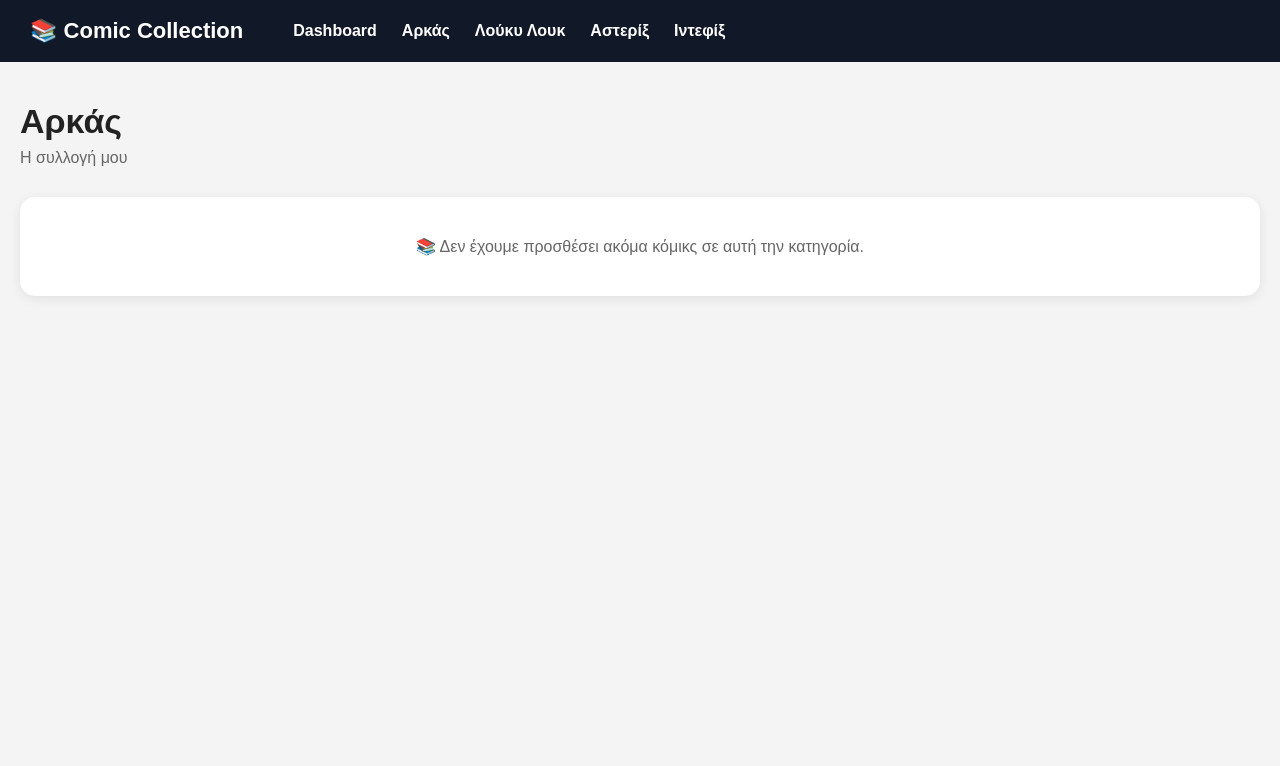
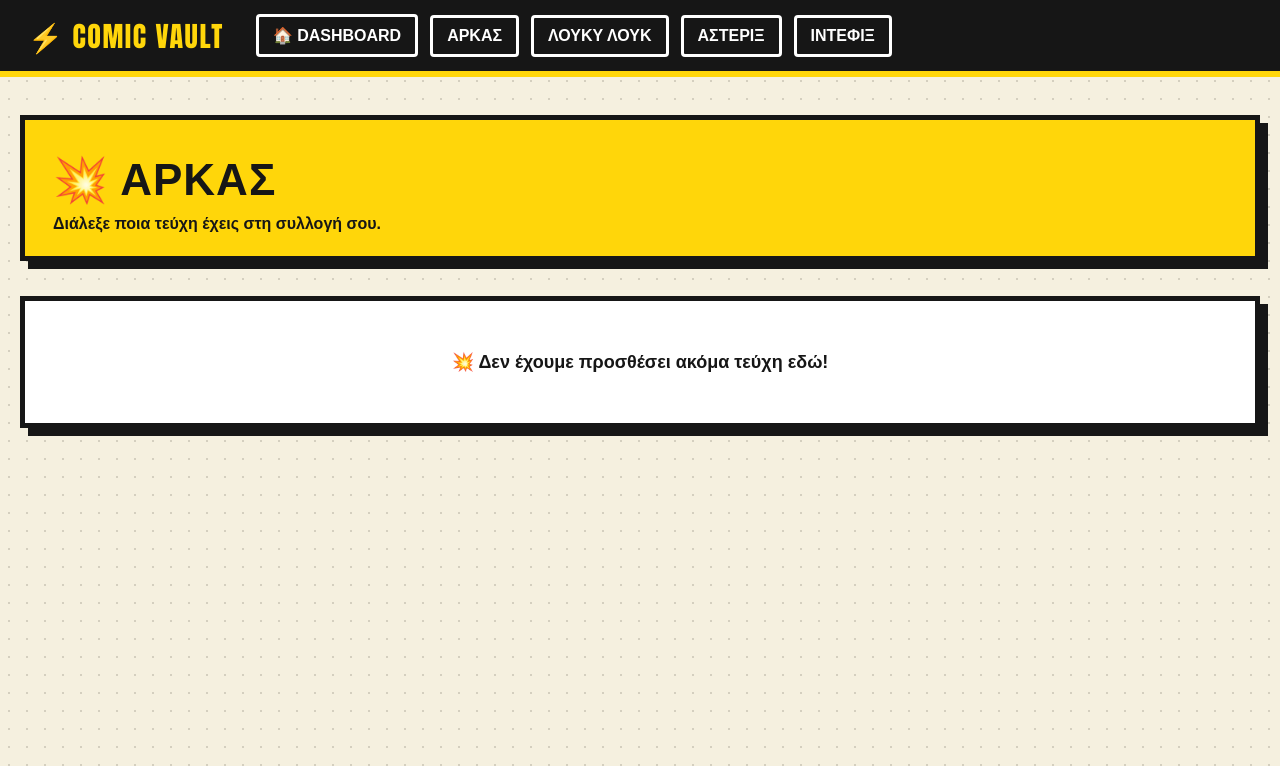
Before and after one commit to MichalisMichael26/comic-collection, a Flask app: page /category/arkas in a window 1280 px wide. Shown: the top 766 px of the page. Run offline with Flask 3, Linux system fonts and the light colour scheme.

Commit message:
Update category.html

```diff
--- a/templates/templates/category.html
+++ b/templates/templates/category.html
@@ -4,65 +4,119 @@
     <meta charset="UTF-8">
     <meta name="viewport" content="width=device-width, initial-scale=1.0">
 
-    <title>{{ category.name }} - Comic Collection</title>
+    <title>{{ category.name }} - Comic Vault</title>
 
     <style>
+
         * {
             box-sizing: border-box;
             margin: 0;
             padding: 0;
         }
 
-        body {
-            font-family: Arial, sans-serif;
-            background: #f4f4f4;
-            color: #222;
+        :root {
+            --dark: #161616;
+            --yellow: #ffd60a;
+            --red: #ff3b30;
+            --blue: #2979ff;
         }
 
+        body {
+            font-family: Arial, Helvetica, sans-serif;
+            color: var(--dark);
+
+            background-color: #f5f0df;
+            background-image:
+                radial-gradient(#d4cfbf 1.4px, transparent 1.4px);
+
+            background-size: 18px 18px;
+        }
+
+        /* NAV */
+
         nav {
-            background: #111827;
-            padding: 18px 30px;
+            background: var(--dark);
+            border-bottom: 6px solid var(--yellow);
+
+            padding: 14px 28px;
+
             display: flex;
             align-items: center;
-            gap: 25px;
+            gap: 12px;
             flex-wrap: wrap;
+
+            position: sticky;
+            top: 0;
+            z-index: 100;
         }
 
-        nav .logo {
-            color: white;
-            font-size: 22px;
-            font-weight: bold;
-            margin-right: 25px;
+        .logo {
+            color: var(--yellow);
+
+            font-family: Impact, "Arial Black", sans-serif;
+            font-size: 28px;
+
+            letter-spacing: 1.5px;
+            margin-right: 20px;
         }
 
         nav a {
             color: white;
             text-decoration: none;
+
+            font-weight: 900;
+            text-transform: uppercase;
+
+            padding: 9px 14px;
+
+            border: 3px solid white;
+            border-radius: 4px;
+
+            transition: 0.15s;
+        }
+
+        nav a:hover {
+            background: var(--yellow);
+            color: var(--dark);
+            border-color: var(--yellow);
+
+            transform: translateY(-2px);
+        }
+
+        /* PAGE */
+
+        .container {
+            max-width: 1350px;
+            margin: 38px auto;
+            padding: 0 20px 60px;
+        }
+
+        /* HEADER */
+
+        .category-header {
+            background: var(--yellow);
+
+            border: 5px solid var(--dark);
+            box-shadow: 8px 8px 0 var(--dark);
+
+            padding: 23px 28px;
+            margin-bottom: 35px;
+        }
+
+        .category-header h1 {
+            font-family: Impact, "Arial Black", sans-serif;
+            font-size: 44px;
+
+            text-transform: uppercase;
+            letter-spacing: 1px;
+        }
+
+        .category-header p {
+            margin-top: 6px;
             font-weight: bold;
         }
 
-        nav a:hover {
-            opacity: 0.75;
-        }
-
-        .container {
-            max-width: 1300px;
-            margin: 40px auto;
-            padding: 0 20px;
-        }
-
-        .header {
-            margin-bottom: 30px;
-        }
-
-        .header h1 {
-            font-size: 34px;
-            margin-bottom: 8px;
-        }
-
-        .header p {
-            color: #666;
-        }
+        /* GRID */
 
         .comics-grid {
             display: grid;
@@ -70,119 +124,200 @@
             gap: 25px;
         }
 
+        /* COMIC CARD */
+
         .comic-card {
             background: white;
-            border-radius: 15px;
+
+            border: 4px solid var(--dark);
+            box-shadow: 6px 6px 0 var(--dark);
+
             overflow: hidden;
-            box-shadow: 0 3px 12px rgba(0, 0, 0, 0.08);
+
+            transition: 0.15s;
         }
+
+        .comic-card:hover {
+            transform: translate(-3px, -3px);
+            box-shadow: 9px 9px 0 var(--dark);
+        }
+
+        /* COVER */
 
         .comic-cover {
             width: 100%;
             aspect-ratio: 3 / 4;
-            background: #e5e7eb;
+
+            background: #ddd;
+
             display: flex;
+            justify-content: center;
             align-items: center;
-            justify-content: center;
-            font-size: 50px;
+
             overflow: hidden;
+
+            font-size: 55px;
+
+            border-bottom: 4px solid var(--dark);
         }
 
         .comic-cover img {
             width: 100%;
             height: 100%;
+
             object-fit: cover;
+
             display: block;
         }
 
+        /* INFO */
+
         .comic-info {
-            padding: 15px;
+            padding: 14px;
         }
 
         .comic-number {
-            font-size: 13px;
-            color: #777;
-            margin-bottom: 5px;
+            display: inline-block;
+
+            background: var(--yellow);
+
+            border: 2px solid var(--dark);
+
+            padding: 3px 7px;
+
+            margin-bottom: 8px;
+
+            font-size: 12px;
+            font-weight: 900;
         }
 
         .comic-title {
-            font-weight: bold;
+            font-weight: 900;
+            font-size: 16px;
+
+            min-height: 45px;
+
             margin-bottom: 12px;
-            min-height: 42px;
         }
 
+        /* BUTTONS */
+
         .buttons {
-            display: flex;
-            gap: 6px;
-            flex-wrap: wrap;
+            display: grid;
+            grid-template-columns: 1fr;
+            gap: 7px;
         }
 
         .status-button {
-            border: none;
-            background: #f1f1f1;
-            padding: 8px 10px;
-            border-radius: 8px;
+            width: 100%;
+
+            border: 3px solid var(--dark);
+
+            padding: 8px;
+
+            background: white;
+
             cursor: pointer;
-            font-size: 14px;
+
+            font-weight: 900;
+
+            transition: 0.1s;
         }
 
         .status-button:hover {
-            background: #ddd;
+            background: var(--yellow);
+            transform: translate(-2px, -2px);
+            box-shadow: 3px 3px 0 var(--dark);
         }
+
+        /* EMPTY */
 
         .empty-message {
             background: white;
-            border-radius: 15px;
-            padding: 40px;
+
+            border: 5px solid var(--dark);
+            box-shadow: 8px 8px 0 var(--dark);
+
+            padding: 50px;
+
             text-align: center;
-            color: #666;
-            box-shadow: 0 3px 12px rgba(0, 0, 0, 0.08);
+
+            font-weight: bold;
+            font-size: 18px;
         }
 
+        /* RESPONSIVE */
+
         @media (max-width: 1100px) {
+
             .comics-grid {
                 grid-template-columns: repeat(4, 1fr);
             }
+
         }
 
         @media (max-width: 850px) {
+
             .comics-grid {
                 grid-template-columns: repeat(3, 1fr);
             }
+
         }
 
         @media (max-width: 600px) {
-            .comics-grid {
-                grid-template-columns: repeat(2, 1fr);
-                gap: 12px;
+
+            nav {
+                padding: 12px;
+            }
+
+            .logo {
+                width: 100%;
+                font-size: 25px;
+            }
+
+            nav a {
+                font-size: 12px;
+                padding: 7px 9px;
             }
 
             .container {
-                padding: 0 12px;
+                padding: 0 12px 40px;
             }
 
-            nav {
-                padding: 15px;
-                gap: 15px;
+            .category-header h1 {
+                font-size: 34px;
             }
 
-            nav .logo {
-                width: 100%;
+            .comics-grid {
+                grid-template-columns: repeat(2, 1fr);
+                gap: 14px;
             }
+
+            .comic-info {
+                padding: 10px;
+            }
+
+            .comic-title {
+                font-size: 14px;
+            }
+
         }
+
     </style>
 </head>
 
+
 <body>
+
 
 <nav>
 
     <div class="logo">
-        📚 Comic Collection
+        ⚡ COMIC VAULT
     </div>
 
     <a href="/">
-        Dashboard
+        🏠 Dashboard
     </a>
 
     <a href="/category/arkas">
@@ -206,21 +341,34 @@
 
 <div class="container">
 
-    <div class="header">
-        <h1>{{ category.name }}</h1>
-        <p>Η συλλογή μου</p>
+
+    <div class="category-header">
+
+        <h1>
+            💥 {{ category.name }}
+        </h1>
+
+        <p>
+            Διάλεξε ποια τεύχη έχεις στη συλλογή σου.
+        </p>
+
     </div>
 
 
     {% if comics %}
 
+
         <div class="comics-grid">
+
 
             {% for comic in comics %}
 
+
                 <div class="comic-card">
 
+
                     <div class="comic-cover">
+
 
                         {% if comic.image %}
 
@@ -235,61 +383,85 @@
 
                         {% endif %}
 
+
                     </div>
 
 
                     <div class="comic-info">
 
+
                         {% if comic.number %}
 
                             <div class="comic-number">
-                                Τεύχος {{ comic.number }}
+
+                                ΤΕΥΧΟΣ #{{ comic.number }}
+
                             </div>
 
                         {% endif %}
 
 
                         <div class="comic-title">
+
                             {{ comic.title }}
+
                         </div>
 
 
                         <div class="buttons">
 
+
                             <button class="status-button">
-                                ✅ Έχω
+
+                                ✅ ΕΧΩ
+
                             </button>
 
+
                             <button class="status-button">
-                                ❤️ Θέλω
+
+                                ❤️ WISHLIST
+
                             </button>
 
+
                             <button class="status-button">
-                                🔁 Διπλό
+
+                                🔁 ΔΙΠΛΟ
+
                             </button>
+
 
                         </div>
 
+
                     </div>
+
 
                 </div>
 
+
             {% endfor %}
+
 
         </div>
 
 
     {% else %}
 
+
         <div class="empty-message">
 
-            📚 Δεν έχουμε προσθέσει ακόμα κόμικς σε αυτή την κατηγορία.
+            💥 Δεν έχουμε προσθέσει ακόμα τεύχη εδώ!
 
         </div>
 
+
     {% endif %}
+
 
 </div>
 
+
 </body>
 </html>
```
